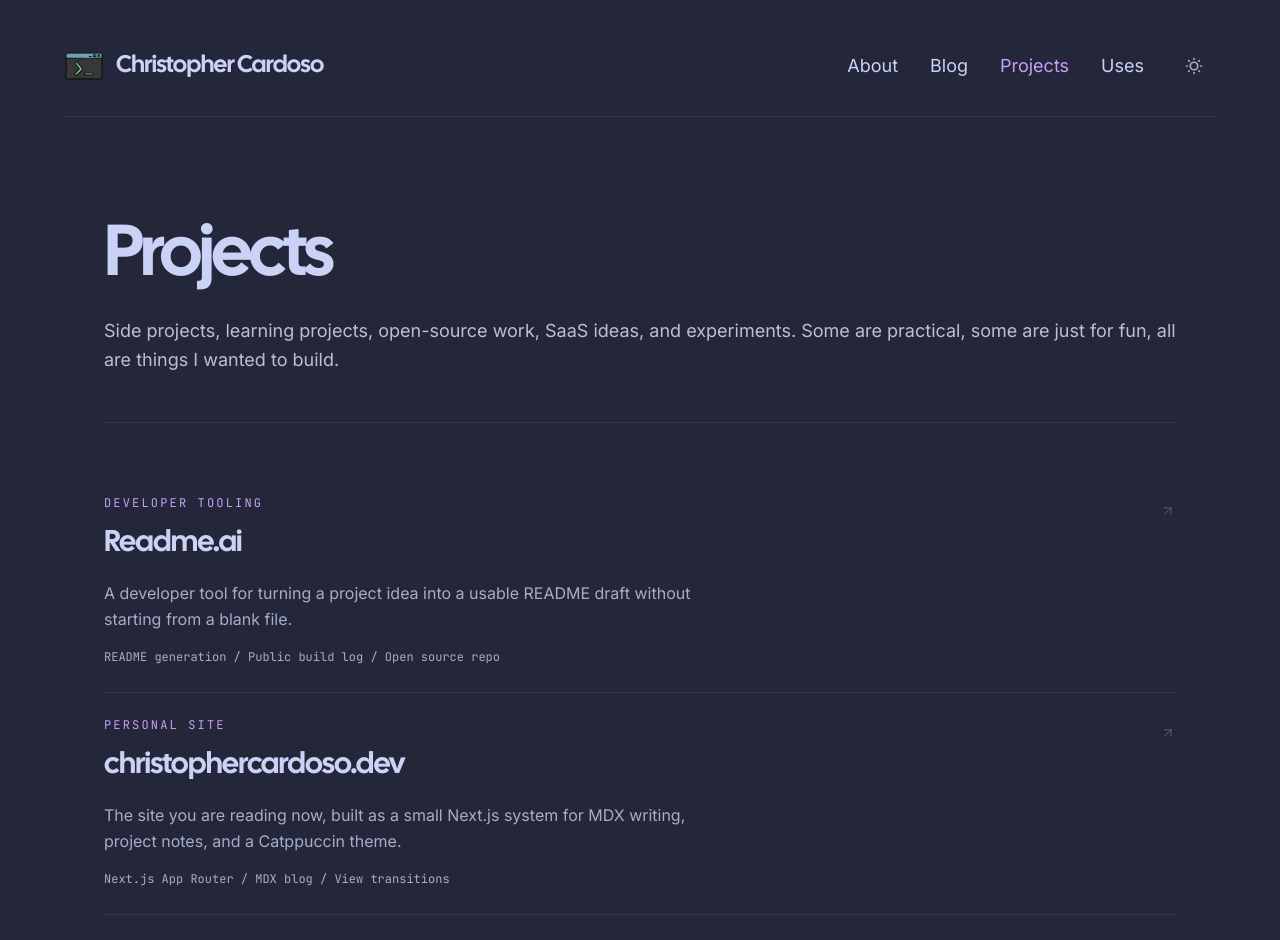
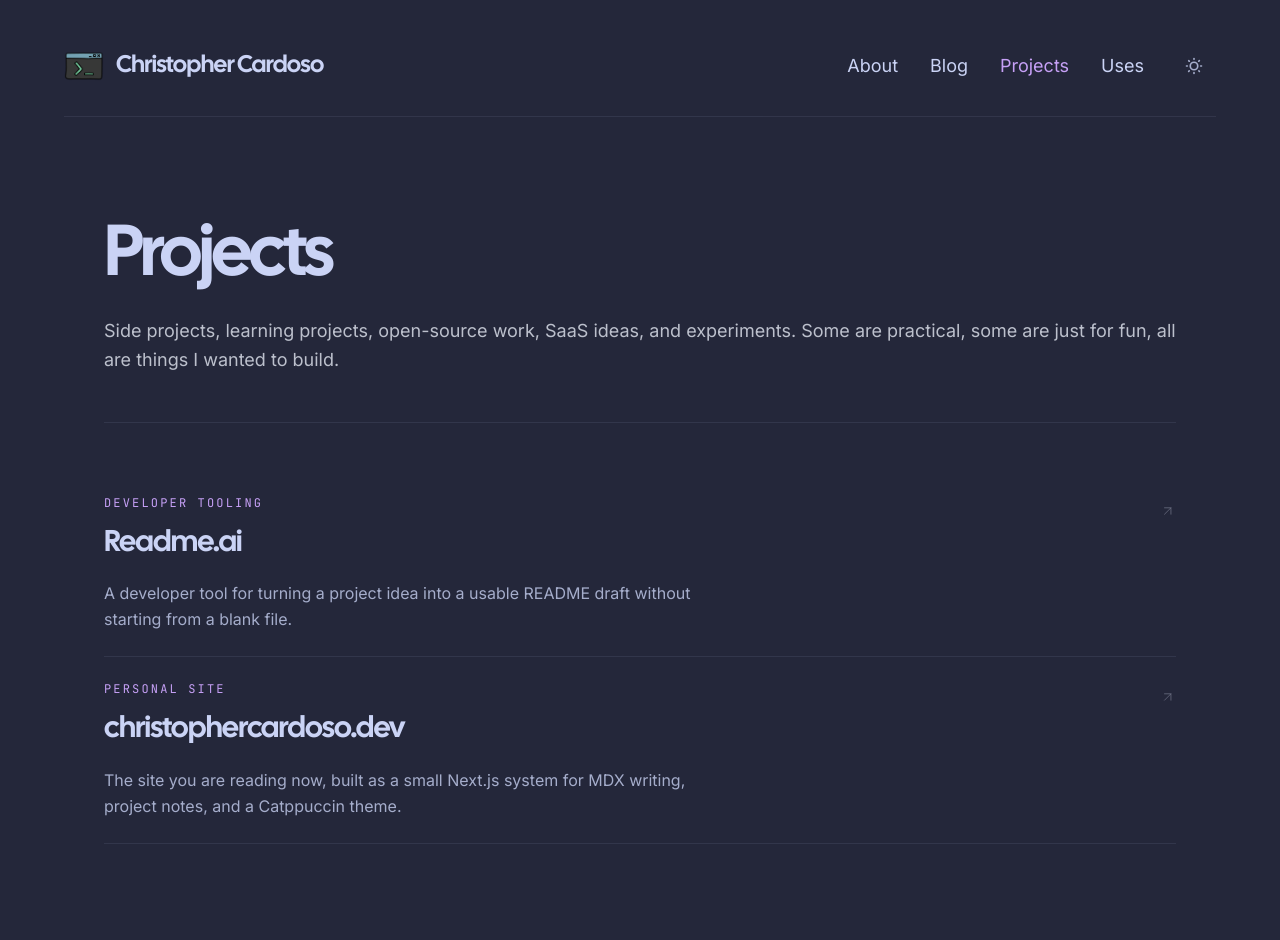
Before and after one commit to kriscard/christophercardoso.dev, a Next.js app: page /projects in a window 1280 px wide. Shown: the top 940 px of the page. Built offline with nearby package versions, Linux system fonts and the light colour scheme.

Commit message:
refactor(projects): remove detail tags

```diff
--- a/components/projects-list.tsx
+++ b/components/projects-list.tsx
@@ -26,10 +26,6 @@
 
       <p className="mt-4 max-w-[62ch] text-base leading-relaxed text-gray-600 dark:text-gray-400">
         {project.description}
-      </p>
-
-      <p className="mt-4 font-mono text-xs leading-relaxed text-gray-500 dark:text-gray-400">
-        {project.details.join(" / ")}
       </p>
     </Link>
   )
--- a/data/projects.ts
+++ b/data/projects.ts
@@ -3,7 +3,6 @@
   description: string
   href: `https://${string}`
   focus: string
-  details: string[]
 }
 
 export const projects: Project[] = [
@@ -12,7 +11,6 @@
     description:
       "A developer tool for turning a project idea into a usable README draft without starting from a blank file.",
     focus: "Developer tooling",
-    details: ["README generation", "Public build log", "Open source repo"],
     href: "https://github.com/kriscard/readme-ai",
   },
   {
@@ -20,7 +18,6 @@
     description:
       "The site you are reading now, built as a small Next.js system for MDX writing, project notes, and a Catppuccin theme.",
     focus: "Personal site",
-    details: ["Next.js App Router", "MDX blog", "View transitions"],
     href: "https://github.com/kriscard/christophercardoso.dev",
   },
 ]
```
